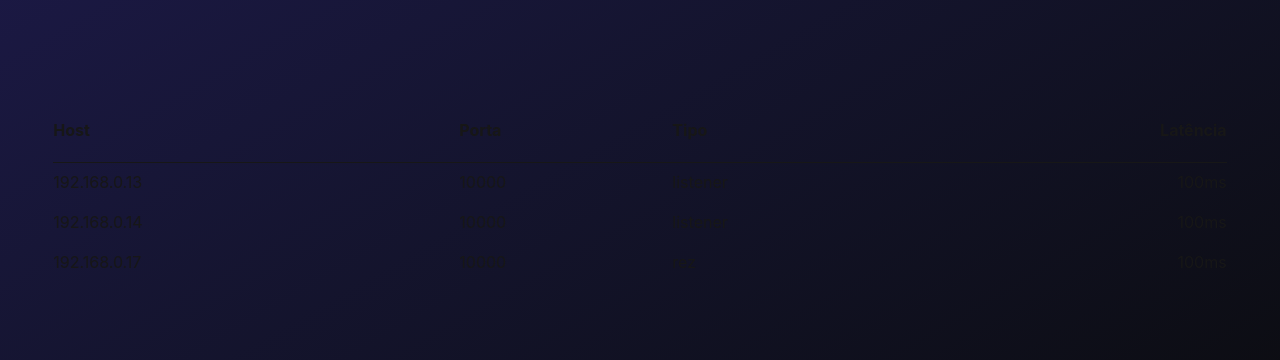
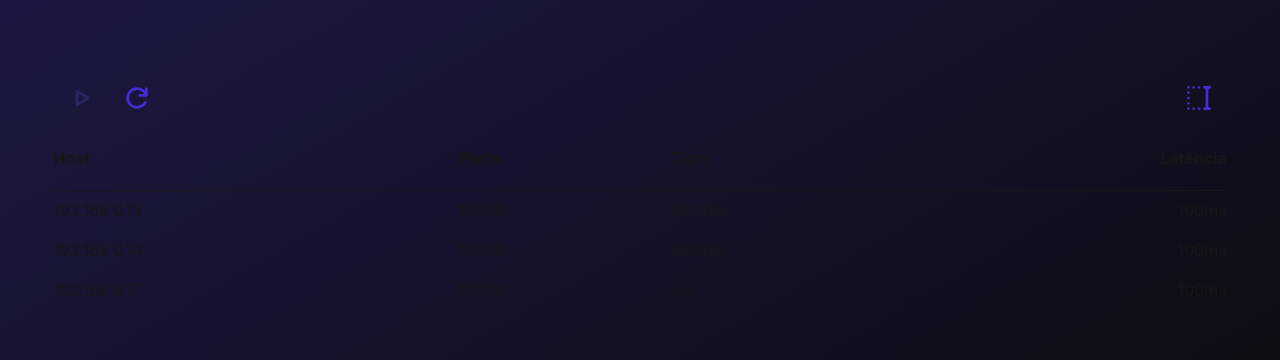
Before and after one commit to mvinicius2k/connect_to_srt, a React (Vite) app: page / in a window 1280 px wide. Both pictures are taken after a click on the button "ESCANEAR". Shown: the part 210-570 px from the top of the page. Built offline with nearby package versions, Linux system fonts and the light colour scheme; no server answers.

Commit message:
Usa e adapta o toolbar da tabela

```diff
--- a/src/components/srt-points-viewer/SRTPointsViewer.tsx
+++ b/src/components/srt-points-viewer/SRTPointsViewer.tsx
@@ -4,10 +4,11 @@ import clsx from "clsx";
 
 
 
-function SRTPointsViewer({points, allowTextSelect, ...props}: SRTPointsViewerProps) {
+function SRTPointsViewer({points, allowTextSelect, onSelectedPoint, ...props}: SRTPointsViewerProps) {
   const [selected, setSelect] = useState<number>();
 
   function select(index: number) {
+    onSelectedPoint?.(points[index])
     setSelect(index)
   }
 
--- a/src/components/srt-points-viewer/shared.ts
+++ b/src/components/srt-points-viewer/shared.ts
@@ -11,6 +11,6 @@ export type SRTPoint = {
 export interface SRTPointsViewerProps extends  HTMLAttributes<HTMLDivElement> {
   points: SRTPoint[],
   allowTextSelect?: boolean,
-
+  onSelectedPoint: (selected: SRTPoint) => void
 
 }
--- a/src/pages/Index.tsx
+++ b/src/pages/Index.tsx
@@ -1,13 +1,19 @@
 import { ActionsAPI } from "@/api/actions-api";
 import searchIcon from "@/assets/search.svg?url";
+import SRTPointsToolbar from "@/components/srt-points-toolbar/SRTPointsToolbar";
 import { SRTPoint } from "@/components/srt-points-viewer/shared";
 import SRTPointsViewer from "@/components/srt-points-viewer/SRTPointsViewer";
+import { useToolbarImpl as useToolbar } from "@/hooks/use-toolbar";
 import { useState } from "react";
 import { ReactSVG } from "react-svg";
 
 function Index() {
   const [allPoints, setAllPoints] = useState<SRTPoint[]>([]);
   const [firstScan, setFirstScan] = useState(true);
+  const [selectedPoint, setSelectedPoint] = useState<SRTPoint>();
+
+  const toolbar = useToolbar();
+
   async function scan() {
     const result = await ActionsAPI.invoke("scan");
     if (result.failed) {
@@ -18,17 +24,34 @@ function Index() {
     setAllPoints(result.data);
   }
 
+  function onSelectedPoint(point: SRTPoint | undefined) {
+    setSelectedPoint(point);
+  }
+
   return (
     <div className="w-full flex items-center justify-center h-full">
       {firstScan ? (
-        <button onClick={scan} className="size-64 rounded-full bg-linear-to-r from-indigo-600 to-indigo-800 text-cyan-200 text-4xl font-black outline-2 outline-offset-4 flex flex-col justify-center items-center hover:scale-110 duration-200 active:scale-95 active:brightness-150 outline-cyan-500 cursor-pointer select-none">
+        <button
+          onClick={scan}
+          className="size-64 rounded-full bg-linear-to-r from-indigo-600 to-indigo-800 text-cyan-200 text-4xl font-black outline-2 outline-offset-4 flex flex-col justify-center items-center hover:scale-110 duration-200 active:scale-95 active:brightness-150 outline-cyan-500 cursor-pointer select-none"
+        >
           ESCANEAR
           <div className="h-0">
             <ReactSVG className="[&_svg]:size-12 mt-4" src={searchIcon} />
           </div>
         </button>
       ) : (
-        <SRTPointsViewer className="max-w-11/12" points={allPoints}/>
+        <div className="w-full max-w-11/12 flex flex-col items-center">
+          <SRTPointsToolbar
+            actions={toolbar.impl}
+            selectedPoint={selectedPoint}
+          />
+          <SRTPointsViewer
+            onSelectedPoint={onSelectedPoint}
+
+            points={allPoints}
+          />
+        </div>
       )}
     </div>
   );
```
